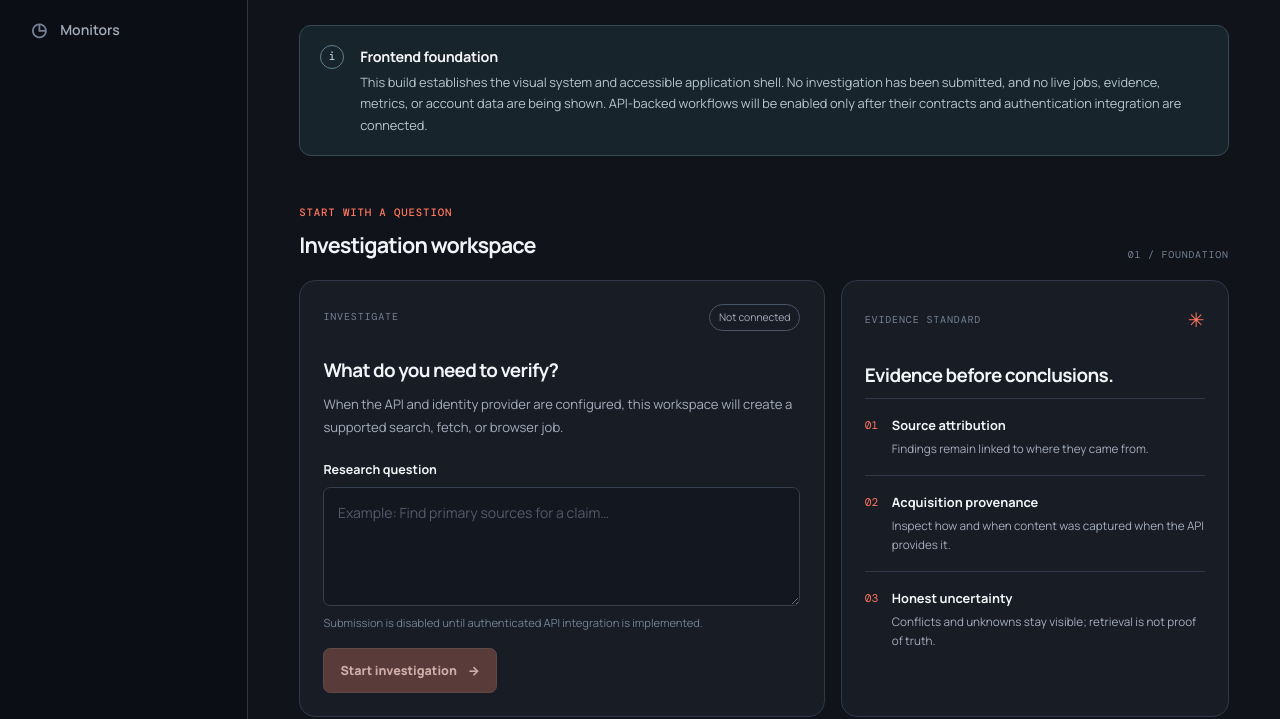
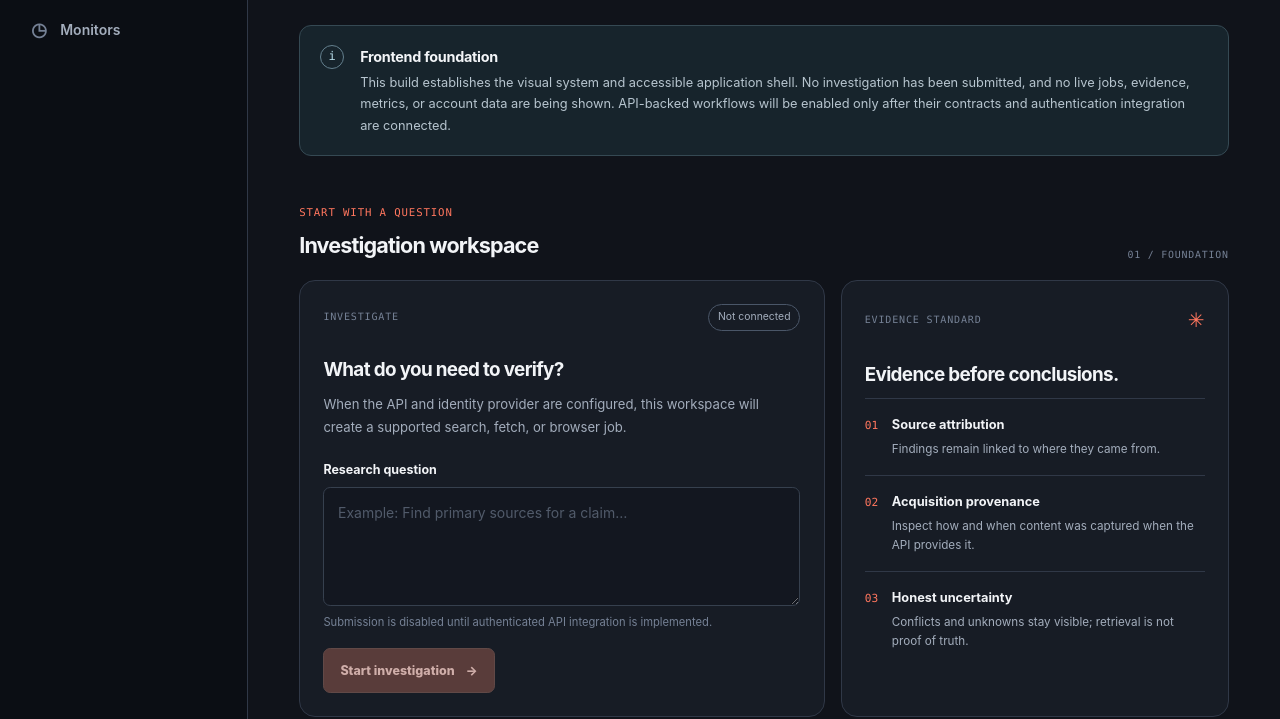
Before and after one commit to LloydCoder/tinlance-web-intelligence, a website: page apps/web/index.html in a window 1280 px wide. Shown: the part 372-1091 px from the top of the page. Drawn offline with nearby package versions, Linux system fonts and the light colour scheme.

Commit message:
security(frontend): remove third-party font network dependency

```diff
--- a/apps/web/styles.css
+++ b/apps/web/styles.css
@@ -1,4 +1,3 @@
-@import url('https://fonts.googleapis.com/css2?family=DM+Mono:wght@400;500&family=Manrope:wght@400;500;600;700;800&display=swap');
 
 :root {
   color-scheme: dark;
```
